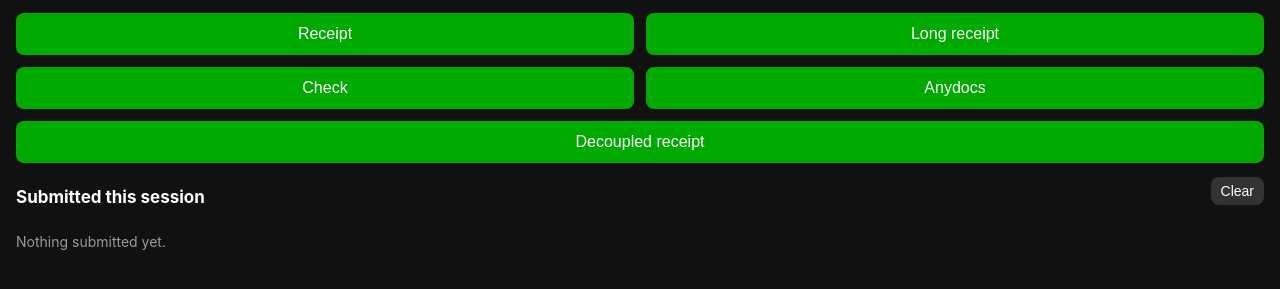
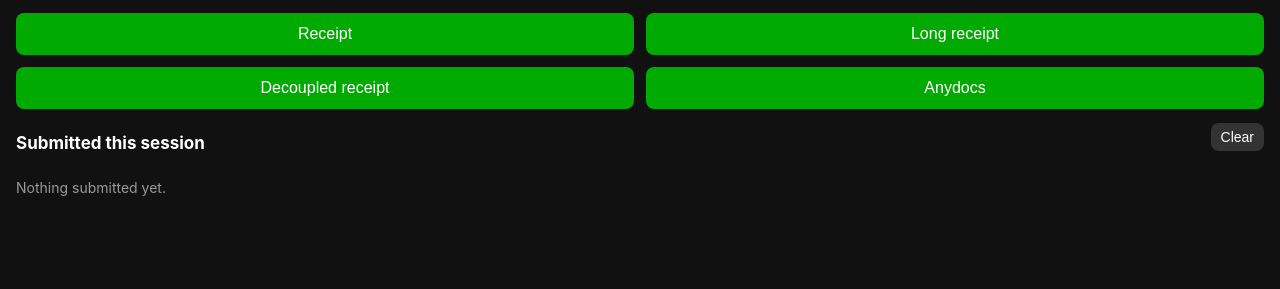
Before and after one commit to veryfi/lfb-ios-demo, a website built with Vite: page web/index.html in a window 1280 px wide. Shown: the part 45-334 px from the top of the page. Built offline with nearby package versions, Linux system fonts and the light colour scheme; no server answers; what veryfi-lens-wasm would draw is missing.

Commit message:
multi anydoc

```diff
--- a/web/index.html
+++ b/web/index.html
@@ -119,9 +119,8 @@
       <div id="flavors">
         <button type="button" data-mode="document">Receipt</button>
         <button type="button" data-mode="long_document">Long receipt</button>
-        <button type="button" data-mode="checks">Check</button>
+        <button type="button" data-mode="decoupled_document">Decoupled receipt</button>
         <button type="button" data-mode="anydocs">Anydocs</button>
-        <button type="button" data-mode="decoupled_document">Decoupled receipt</button>
       </div>
       <div id="history-header">
         <h2>Submitted this session</h2>
--- a/web/main.js
+++ b/web/main.js
@@ -12,8 +12,10 @@ const MODES = {
     label: 'Long receipt',
     config: { lensFlavor: 'long_document', enableLongReceiptPreview: true },
   },
-  checks: { label: 'Check', config: { lensFlavor: 'checks' } },
-  anydocs: { label: 'Anydocs', config: { lensFlavor: 'anydocs', enableBlueprintsModal: true } },
+  anydocs: {
+    label: 'Anydocs',
+    config: { lensFlavor: 'anydocs', enableBlueprintsModal: true, multiSubmission: true },
+  },
   decoupled_document: {
     label: 'Decoupled receipt',
     decoupled: true,
```
Also changed, not shown: README.md.
